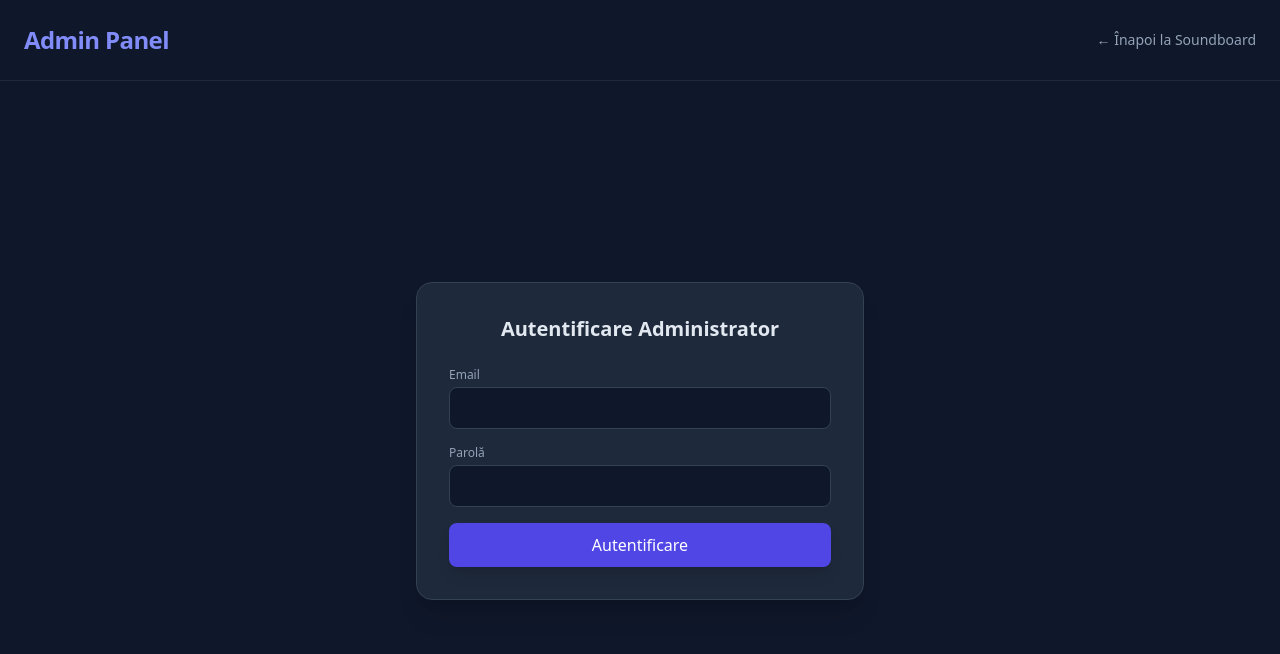
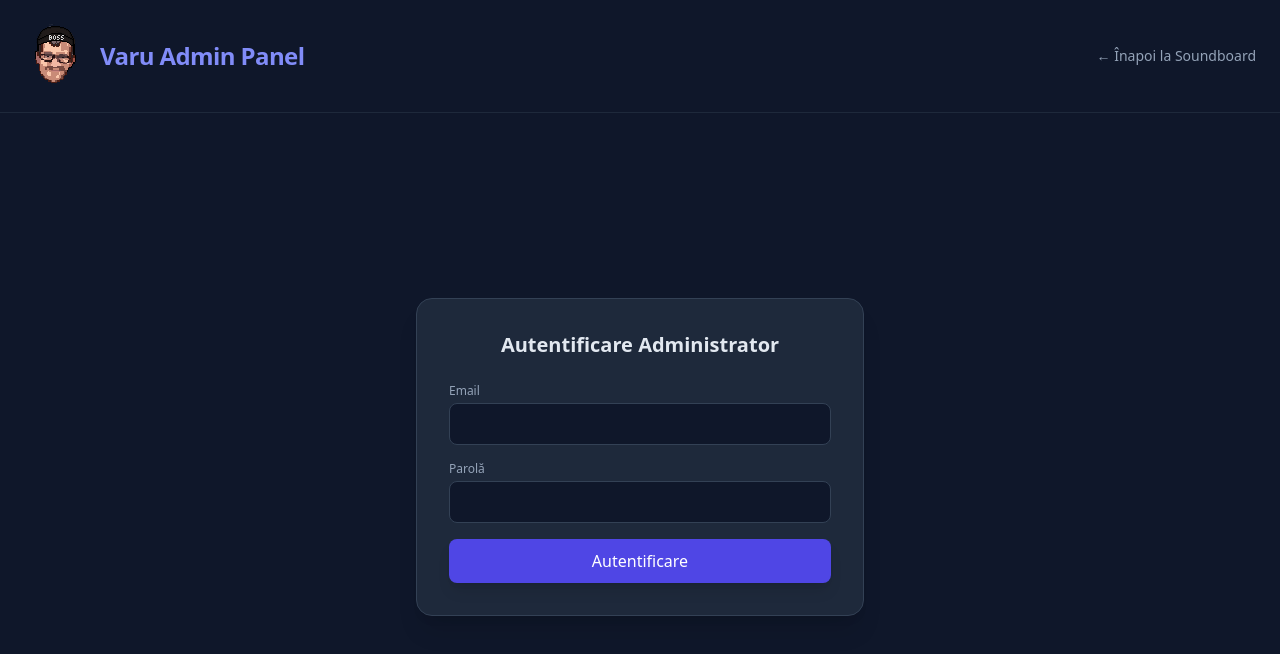
Before and after one commit to balota-natan-utcn/soundboard, a website: page admin.html in a window 1280 px wide. Drawn offline with nearby package versions, Linux system fonts and the light colour scheme; no server answers.

Commit message:
added hero images

```diff
--- a/admin.html
+++ b/admin.html
@@ -3,14 +3,20 @@
 <head>
   <meta charset="UTF-8">
   <meta name="viewport" content="width=device-width, initial-scale=1.0">
-  <title>Soundboard - Admin Panel</title>
+  <title>Varu Soundboard - Admin Panel</title>
+
+  <link rel="icon" type="image/png" href="./images/hero-admin.png">
   <script src="https://cdn.tailwindcss.com"></script>
 </head>
 <body class="bg-slate-900 text-slate-100 min-h-screen flex flex-col justify-between">
 
   <!-- Header -->
   <header class="p-6 border-b border-slate-800 flex justify-between items-center">
-    <h1 class="text-2xl font-bold tracking-tight text-indigo-400">Admin Panel</h1>
+    <div class="flex items-center gap-3">
+        <!-- Imagine PNG -->
+        <img src="./images/hero-admin.png" alt="Admin Soundboard Logo" class="w-16 h-16 object-contain">
+        <h1 class="text-2xl font-bold tracking-tight text-indigo-400">Varu Admin Panel</h1>
+    </div>
     <div class="flex items-center gap-4">
       <a href="index.html" class="text-sm text-slate-400 hover:text-slate-200 transition-colors">← Înapoi la Soundboard</a>
       <button id="btn-logout" class="hidden text-sm bg-red-600/20 text-red-400 hover:bg-red-600/30 border border-red-500/30 px-3 py-1.5 rounded-lg transition-colors">
```
Also changed, not shown: index.html (+10 -2 lines), images/hero-admin.png (added), images/hero.png (added).
